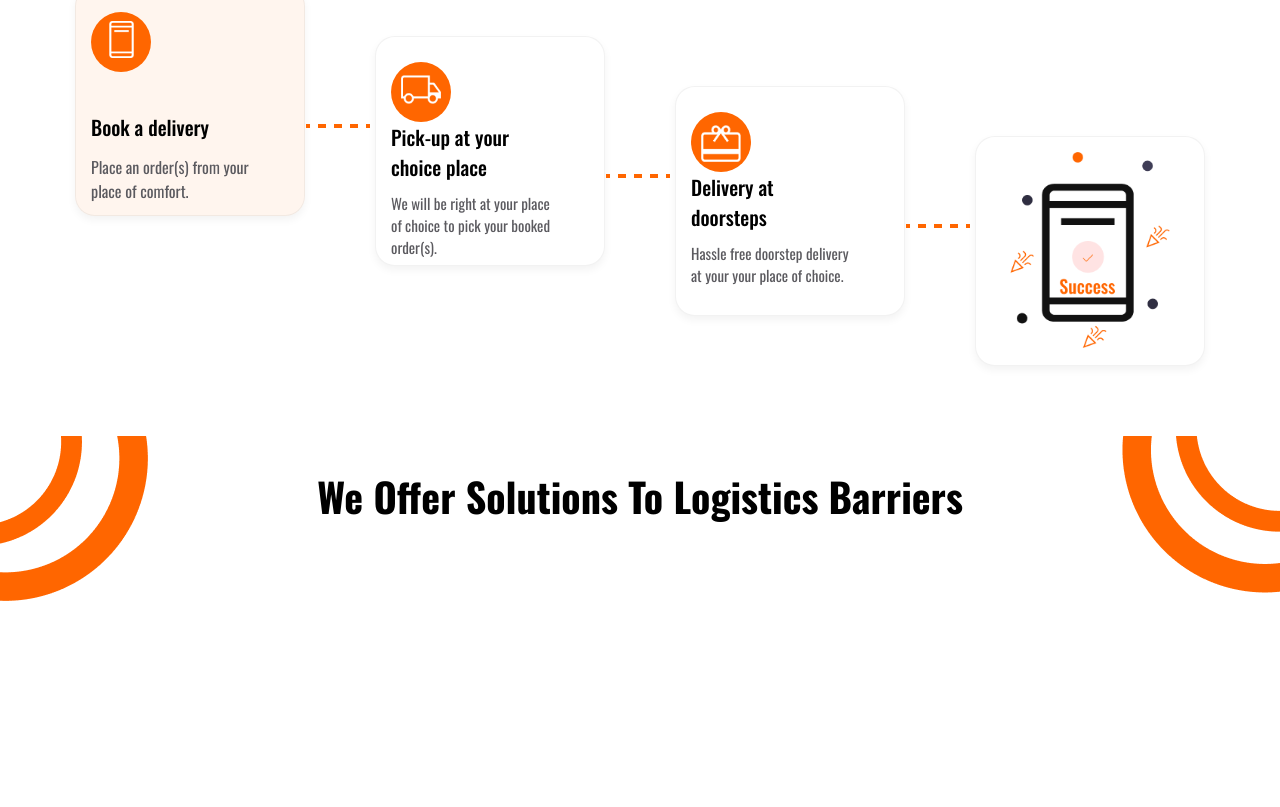
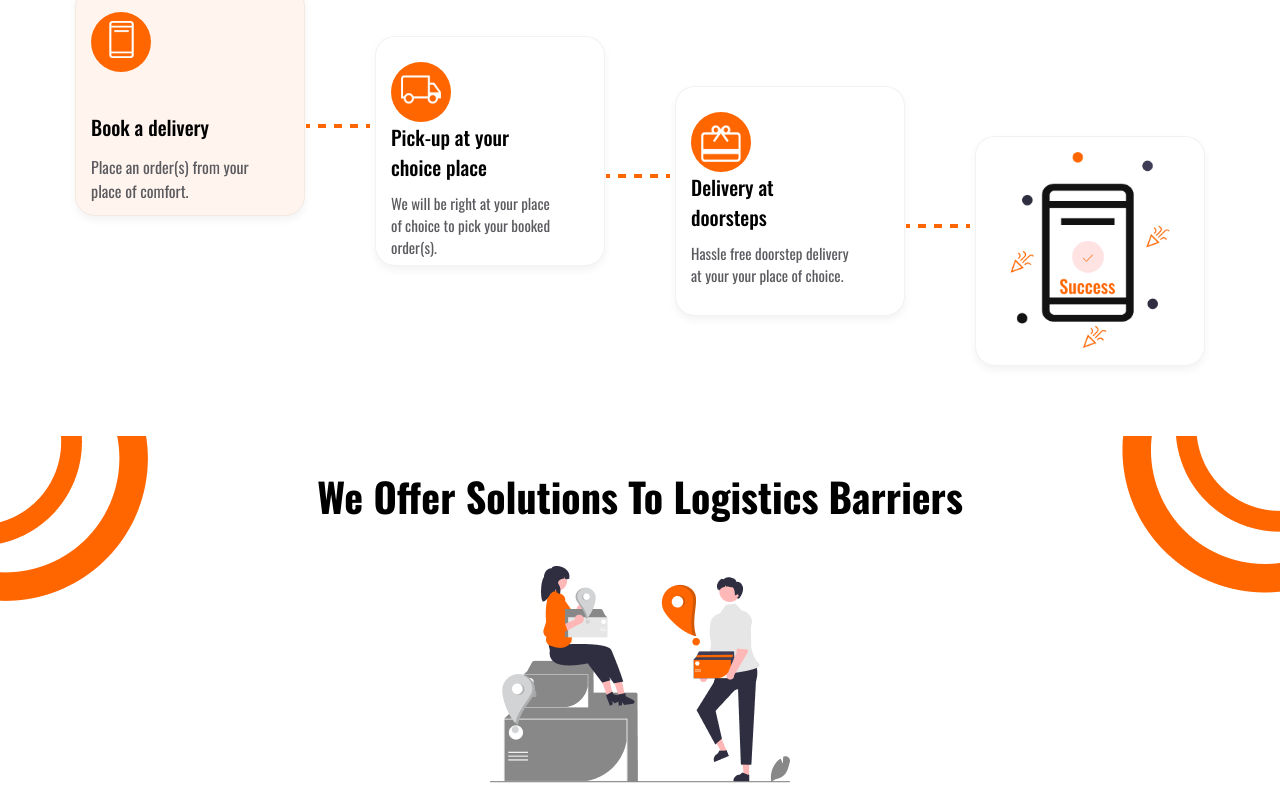
Before and after one commit to Pickbox-Project/Pickbox-frontend, a React (Create React App) app: page / in a window 1280 px wide. Shown: the part 872-1679 px from the top of the page. Before the commit the page ends 1532 px from the top, so only its background shows below. Built offline with nearby package versions, Linux system fonts and the light colour scheme.

Commit message:
Added the two vectors for the Solution component

```diff
--- a/src/Components/Solution/Solution.css
+++ b/src/Components/Solution/Solution.css
@@ -19,3 +19,11 @@
     font-weight: 700;
     margin-top: 30px;
 }
+
+.solutions-cards {
+    display: flex;
+    justify-content: center;
+    align-items: center;
+    flex-wrap: wrap;
+    margin-top: 40px;
+}
--- a/src/Components/Solution/Solution.jsx
+++ b/src/Components/Solution/Solution.jsx
@@ -1,6 +1,7 @@
 import React from 'react'
 import leftVector from "../../Assets/images/vector left.png"
 import rightVector from "../../Assets/images/vector right.png"
+import convenientIllustration from "../../Assets/images/convenient-illustration.png"
 import "./Solution.css"
 
 const Solution = () => {
@@ -10,6 +11,14 @@ const Solution = () => {
         <img src={rightVector} alt="" className='vector-right'/>
         <div className='solution-details'>
             <h3 className='solution-text'>We Offer Solutions To Logistics Barriers</h3>
+            <div className='solutions-cards'>
+                <div className='solution-card'>
+                    <div className='solution-illustration'>
+                        <img src={convenientIllustration} alt="Convenient Illustration" />
+                    </div>
+                </div>
+
+            </div>
         </div>
     </div>
   )
```
Also changed, not shown: src/Assets/images/convenient-illustration.png (added).
